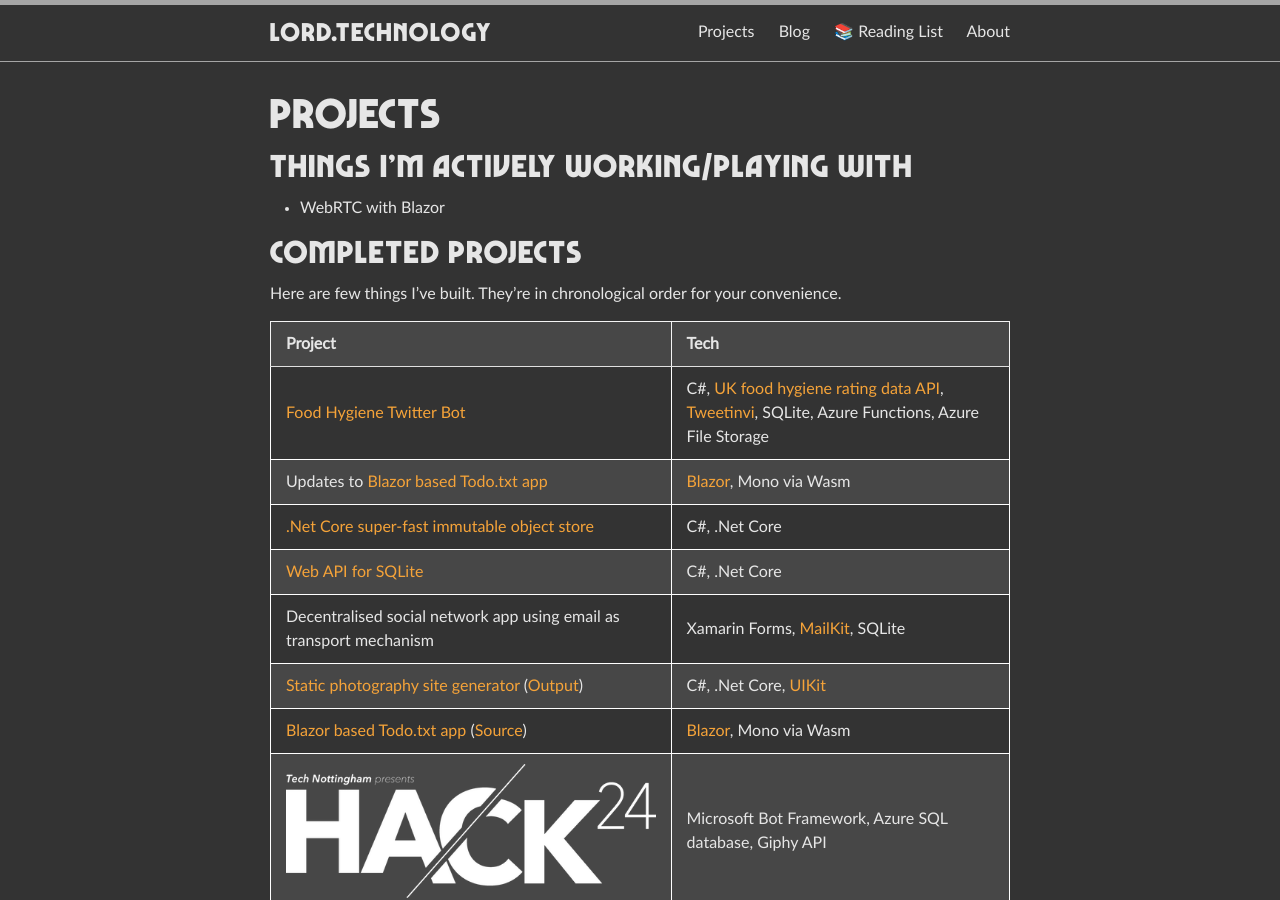
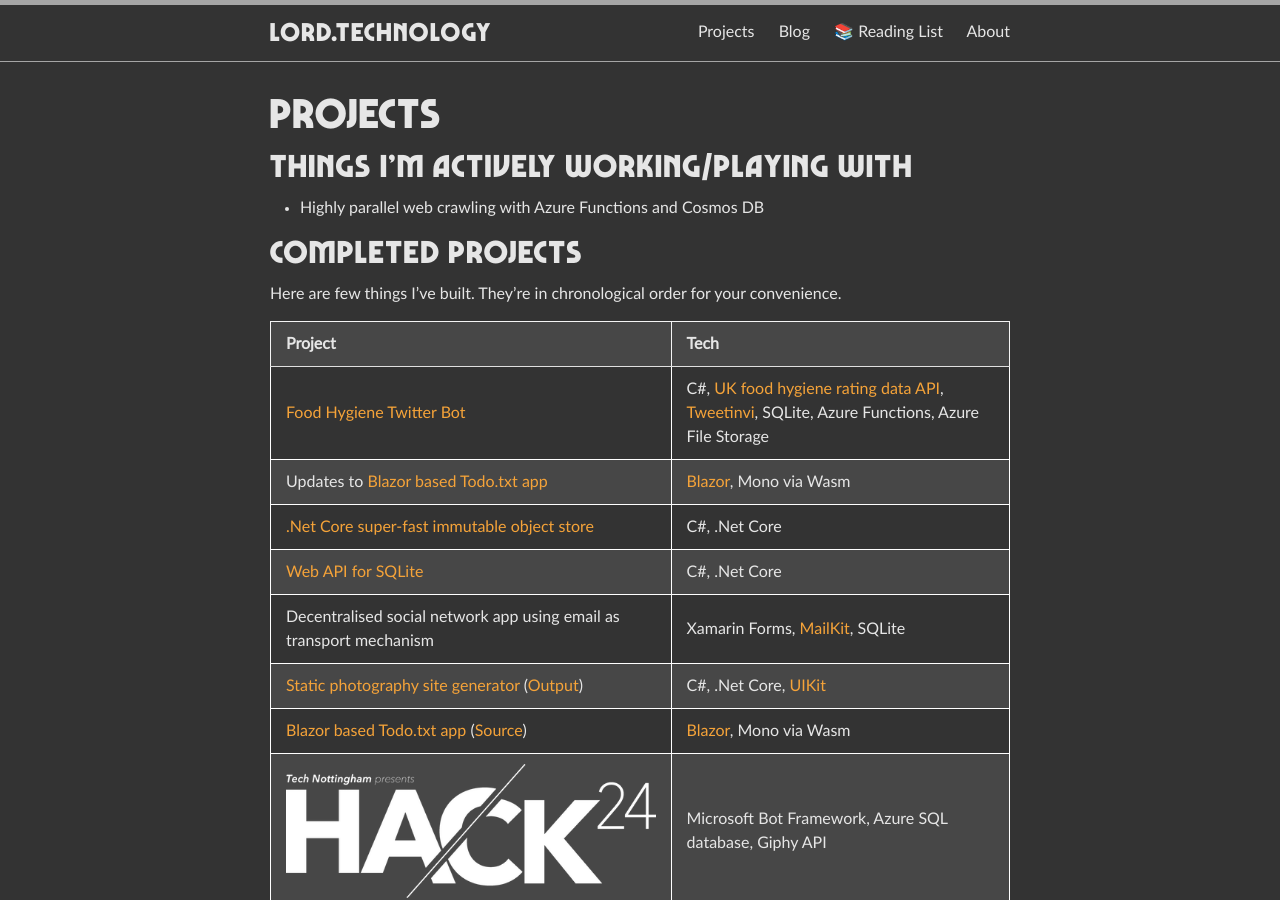
Before and after one commit to jamie-lord/Lord.technology, a Jekyll site: the page built from projects.md, in a window 1280 px wide and 900 px high. Built offline with Jekyll 4.4.1, drawn with Linux system fonts in a browser that asks for light colours.

Commit message:
Updated projects page

```diff
--- a/projects.md
+++ b/projects.md
@@ -1,12 +1,12 @@
 ---
 layout: page
 title:  "Projects"
-date:   2018-09-09 16:00:00 +0000
+date:   2019-02-02 11:00:00 +0000
 permalink: /projects
 ---
 ## Things I'm actively working/playing with
 
-* WebRTC with Blazor
+* Highly parallel web crawling with Azure Functions and Cosmos DB
 
 ## Completed projects
 
```
